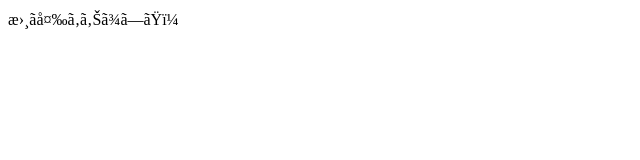
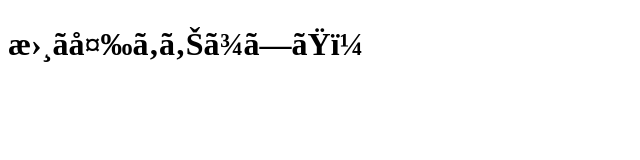
Before and after one commit to sui103/rtl-2, a plain HTML site: page index.html in a window 1280 px wide. Shown: the whole page, without its empty margins (0-640 px from the left). Drawn offline with Linux system fonts and the light colour scheme.

Commit message:
Update index.html

```diff
--- a/index.html
+++ b/index.html
@@ -2,9 +2,9 @@
 <html lang="ja">
   <head>
     <meta charset="uft-8">
-    <title>タイトル</title>
+    <title>webページてすと</title>
   </head>
   <body>
-    書き変わりました！
+    <h1>書き変わりました！</h1>
   </body>
 </html>
```
